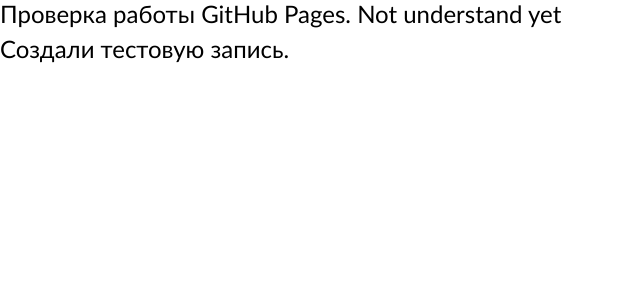
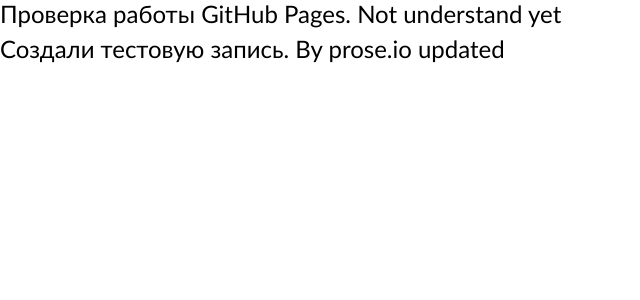
Before and after one commit to albotoster/ecognition, a Jekyll site: the page built from _posts/2022-10-07-al2nd.md, in a window 1280 px wide. Shown: the top 300 px of the page, without its empty margins (0-640 px from the left). Built offline with Jekyll 4.4.1, drawn with Linux system fonts in a browser that asks for light colours.

Commit message:
Update 2022-10-07-al2nd.md

```diff
--- a/_posts/2022-10-07-al2nd.md
+++ b/_posts/2022-10-07-al2nd.md
@@ -1,10 +1,11 @@
 ---
 layout: default
 title: Тестовая запись 2
+published: true
 ---
 
 Проверка работы GitHub Pages. Not understand yet
 
 <!--more-->
 
-Создали тестовую запись.
+Создали тестовую запись. By prose.io updated
```
